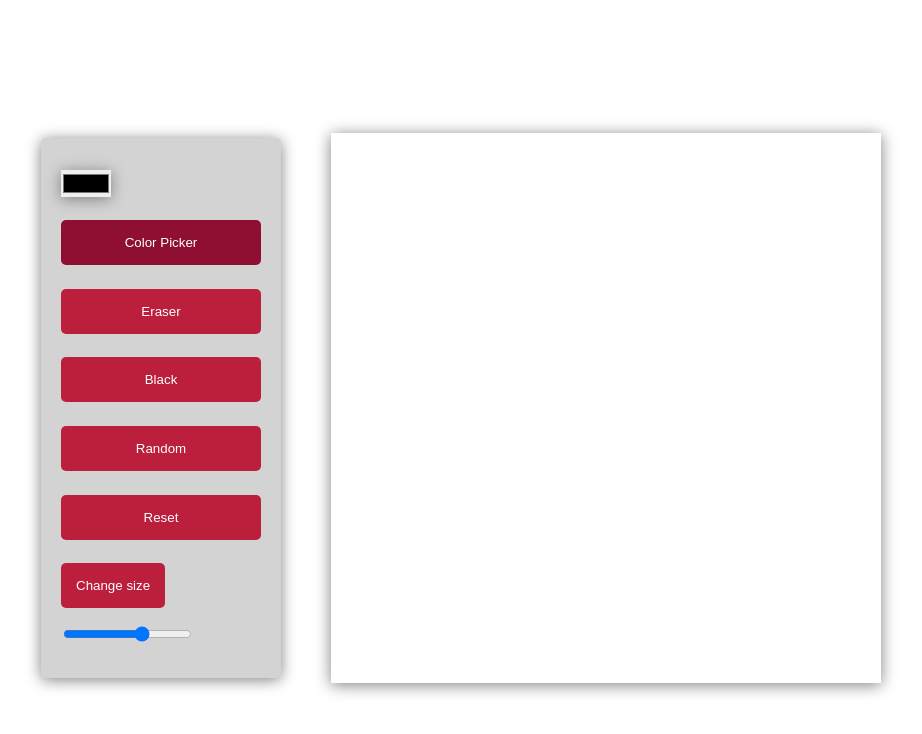
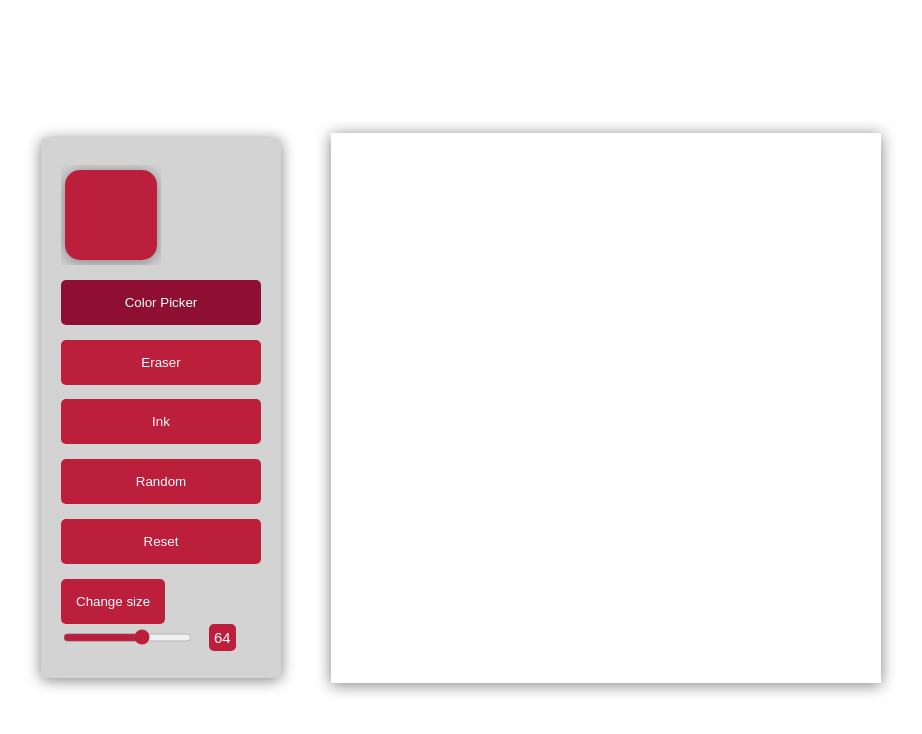
Before and after one commit to Vladr-mir/Etch-a-Sketch, a plain HTML site: page index.html in a window 1280 px wide. Shown: the whole page, without its empty margins (204-1126 px from the left). Drawn offline with Linux system fonts and the light colour scheme.

Commit message:
Finished UI Styles

```diff
--- a/index.html
+++ b/index.html
@@ -10,17 +10,17 @@
 </head>
 <body>
   <div class="control-panel">
-    <input type="color" id="colorpicker" />
+    <input type="color" id="colorpicker" value="#bb1f3c" />
     <button class="pressed">Color Picker</button>
     <button>Eraser</button>
-    <button>Black</button>
+    <button>Ink</button>
     <button>Random</button>
     <button>Reset</button>
 
-    <div>
+    <div class="slider">
       <button>Change size</button>
-      <p id="range-value"></p>
       <input type="range" min="4" max="100" value="64" id="canvas-size">
+      <div id="range-value">64</div>
     </div>
   </div>
   <div class="sketch-area"></div>
--- a/main.js
+++ b/main.js
@@ -2,10 +2,16 @@
 // 'e' = erase
 // 'i' = ink/black
 // 'c' = color Picker
+// 'r' = rainbow
 let color = document.querySelector('#colorpicker').value;
 let colorMode = 'c';
-
-addPixels(64);
+let canvasSize = 64;
+const sliderLabel = document.querySelector('#range-value');
+const slider = document.querySelector('#canvas-size');
+slider.addEventListener('input', () => {
+  sliderLabel.textContent = slider.value;
+})
+addPixels(canvasSize);
 preventDrag();
 pickColor();
 paintOnClick();
--- a/styles.css
+++ b/styles.css
@@ -7,6 +7,7 @@ body {
   display: flex;
   justify-content: center;
   align-items: center;
+  flex-wrap: wrap;
 }
 
 button {
@@ -55,9 +56,38 @@ button.pressed {
   justify-content: space-around;
 }
 
+.slider {
+  display: flex;
+  flex-wrap: wrap;
+}
+
+#range-value {
+  background-color: #bb1f3c;
+  font-size: 15px;
+  color: white;
+  border-radius: 5px;
+  padding: 5px;
+  margin: 0px 15px;
+  display: inline-block;
+}
+
+#canvas-size {
+  accent-color: #bb1f3c;
+}
+
 #colorpicker {
-  border: 0;
+  -webkit-appearance: none;
+  -moz-appearance: none;
+  appearance: none;
+  width: 100px;
+  height: 100px;
+  border: none;
+  background-color: transparent;
   cursor: pointer;
-  padding: 0;
+}
+
+#colorpicker::-webkit-color-swatch {
+  border-radius: 15px;
+  border: none;
   box-shadow: 0px 2px 15px 0px grey;
 }
```
